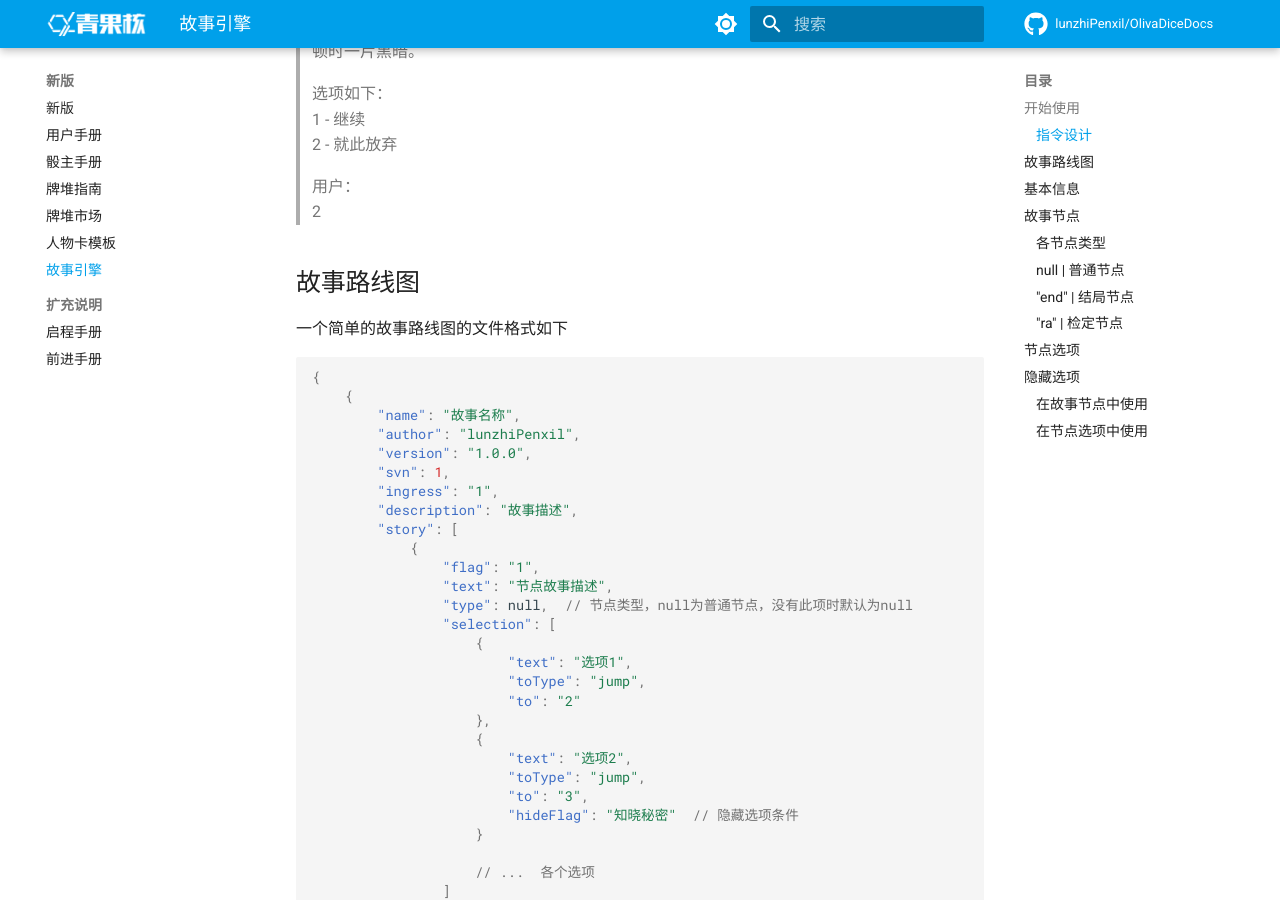
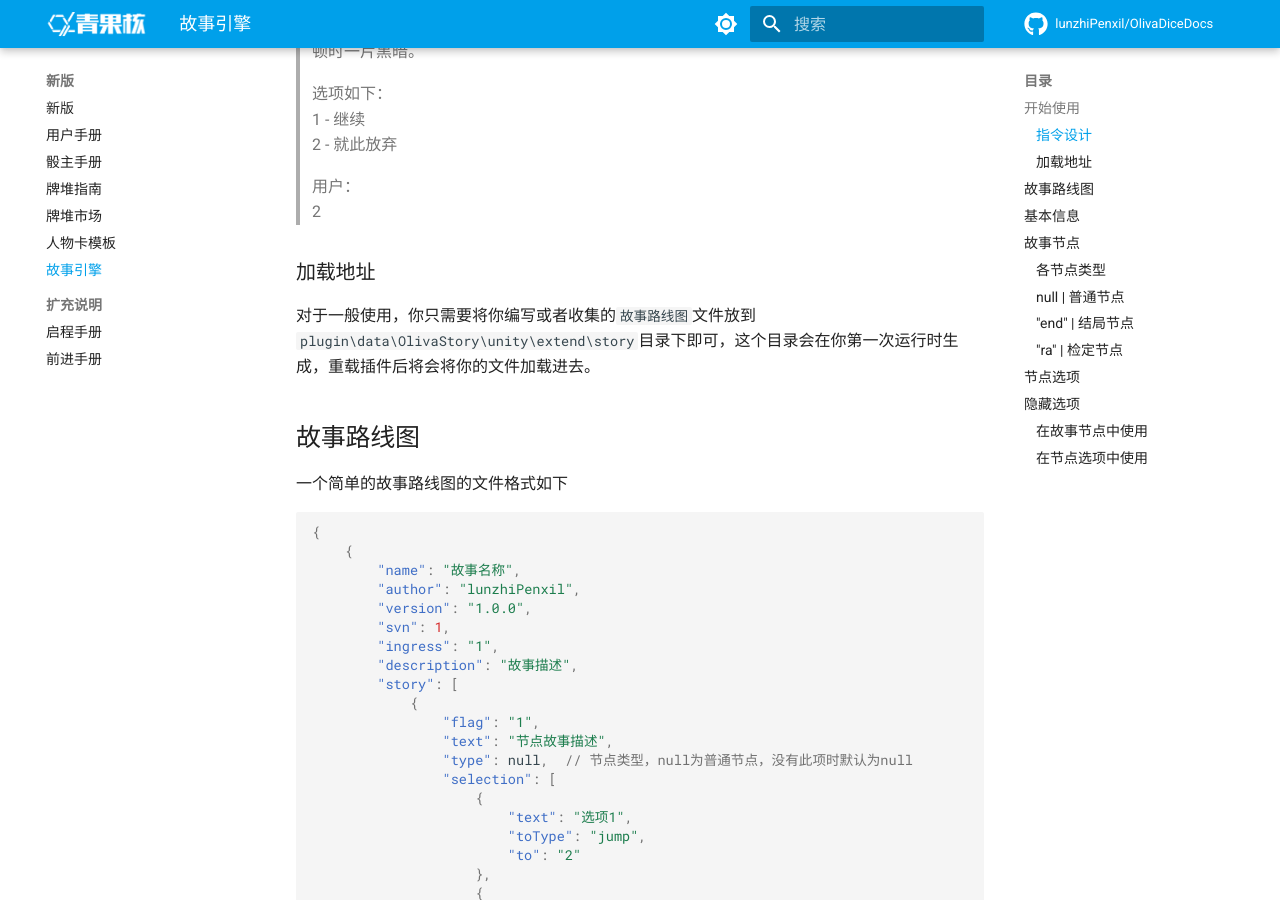
Before and after one commit to lunzhiPenxil/OlivaDiceDocs, an MkDocs documentation site: the page built from docs/Master/storyMap.md, in a window 1280 px wide and 900 px high, scrolled down 762 px. Built offline with MkDocs 1.6.1 and Material for MkDocs 9.7.7, drawn with Linux system fonts in a browser that asks for light colours; comment, search, counter and statistics services are not loaded.

Commit message:
Update storyMap.md

```diff
--- a/docs/Master/storyMap.md
+++ b/docs/Master/storyMap.md
@@ -28,6 +28,9 @@
 >
 > 用户：
 > 2
+
+### 加载地址
+对于一般使用，你只需要将你编写或者收集的`故事路线图`文件放到`plugin\data\OlivaStory\unity\extend\story`目录下即可，这个目录会在你第一次运行时生成，重载插件后将会将你的文件加载进去。
 
 ## 故事路线图
 一个简单的故事路线图的文件格式如下
```
